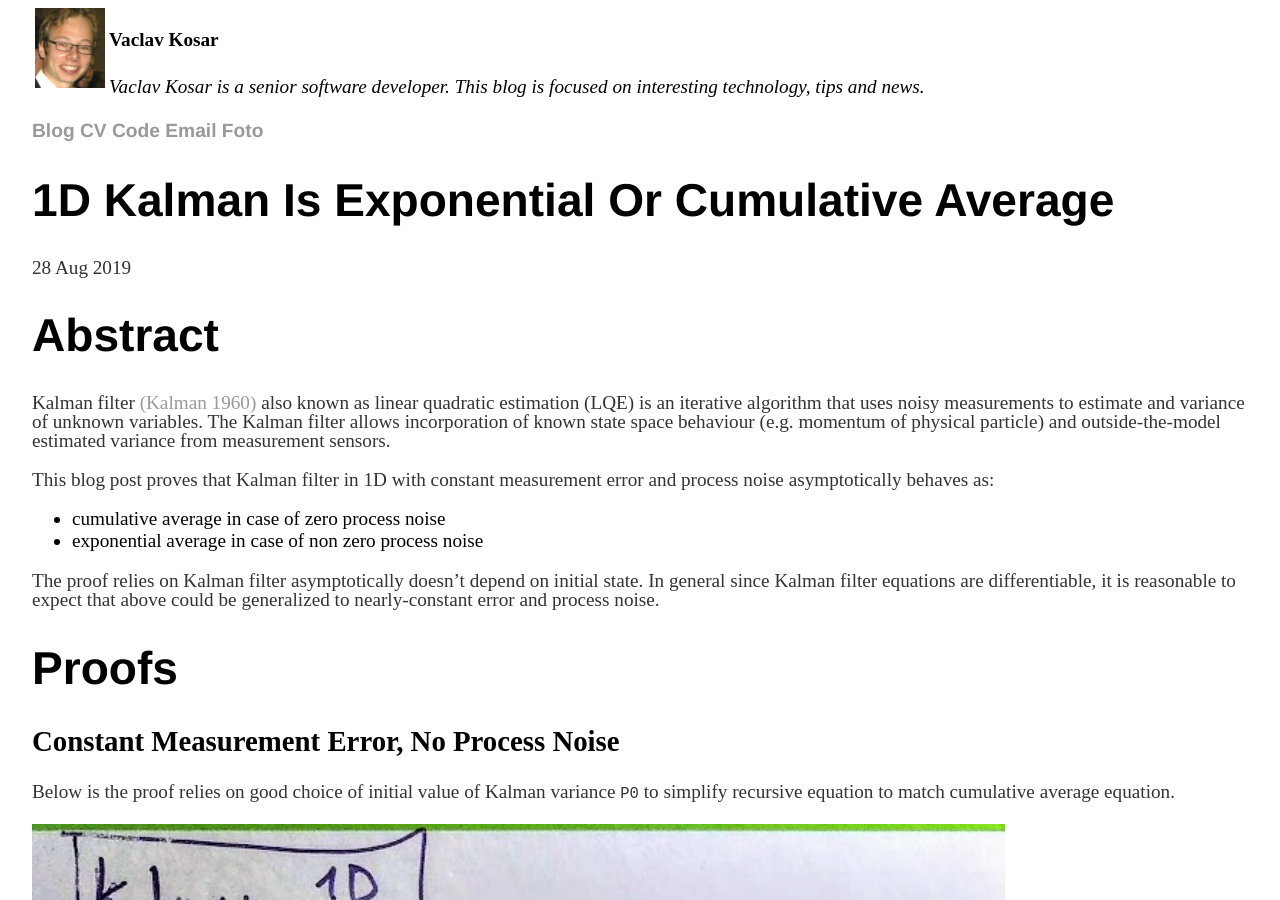
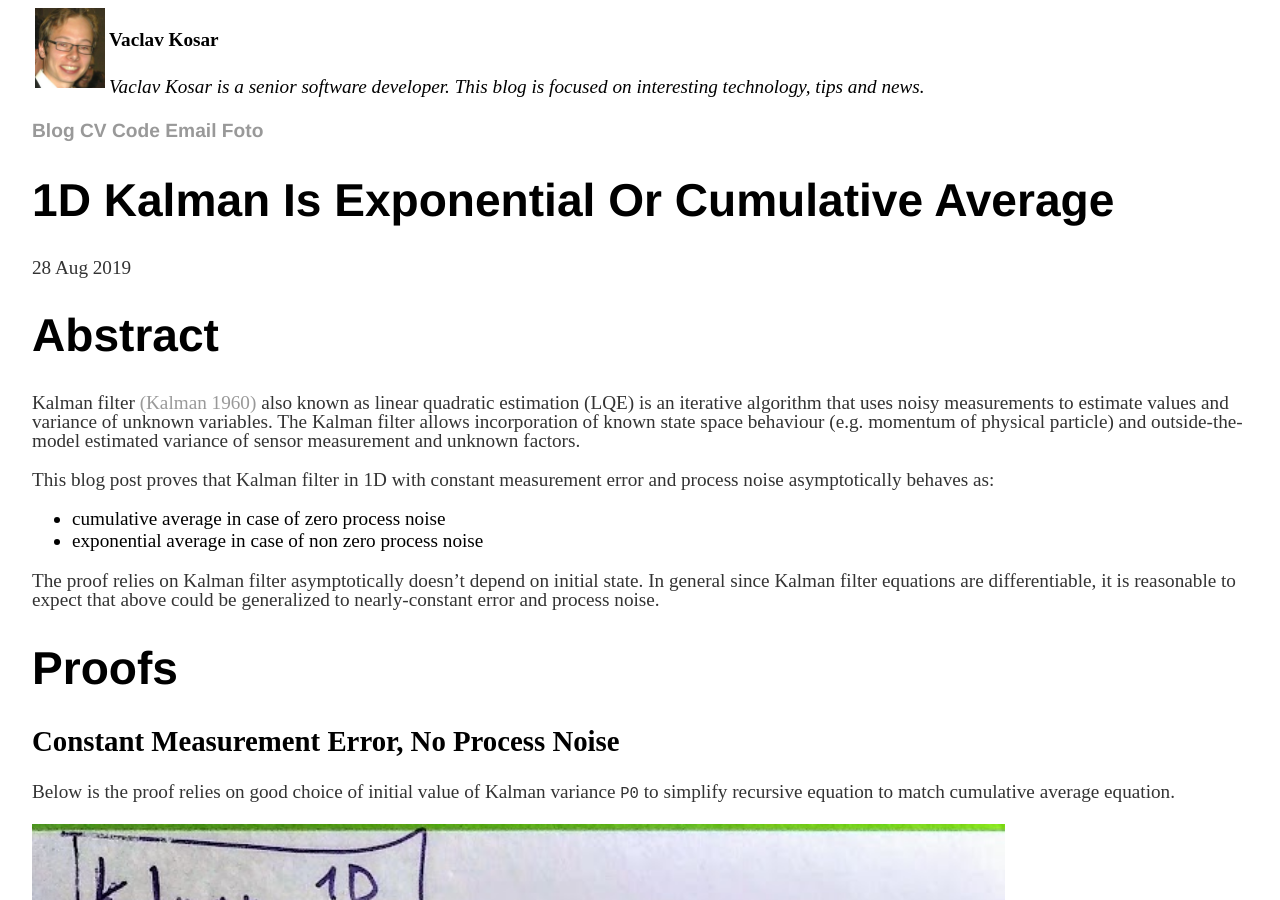
Before and after one commit to vackosar/vackosar.github.io, a Jekyll site: the page built from _posts/2019-08-28-1D-Kalman-Is-Exponential-Or-Cumulative-Average.md, in a window 1280 px wide and 900 px high. Built offline with Jekyll 4.4.1, drawn with Linux system fonts in a browser that asks for light colours; comment, search, counter and statistics services are not loaded.

Commit message:
kalman 1d

```diff
--- a/_posts/2019-08-28-1D-Kalman-Is-Exponential-Or-Cumulative-Average.md
+++ b/_posts/2019-08-28-1D-Kalman-Is-Exponential-Or-Cumulative-Average.md
@@ -5,7 +5,7 @@ date: 2019-08-28
 ---
 
 # Abstract
-Kalman filter [(Kalman 1960)](https://www.cs.unc.edu/~welch/kalman/media/pdf/Kalman1960.pdf) also known as linear quadratic estimation (LQE) is an iterative algorithm that uses noisy measurements to estimate and variance of unknown variables. The Kalman filter allows incorporation of known state space behaviour (e.g. momentum of physical particle) and outside-the-model estimated variance from measurement sensors.
+Kalman filter [(Kalman 1960)](https://www.cs.unc.edu/~welch/kalman/media/pdf/Kalman1960.pdf) also known as linear quadratic estimation (LQE) is an iterative algorithm that uses noisy measurements to estimate values and variance of unknown variables. The Kalman filter allows incorporation of known state space behaviour (e.g. momentum of physical particle) and outside-the-model estimated variance of sensor measurement and unknown factors.
 
 This blog post proves that Kalman filter in 1D with constant measurement error and process noise asymptotically behaves as:
 
```
